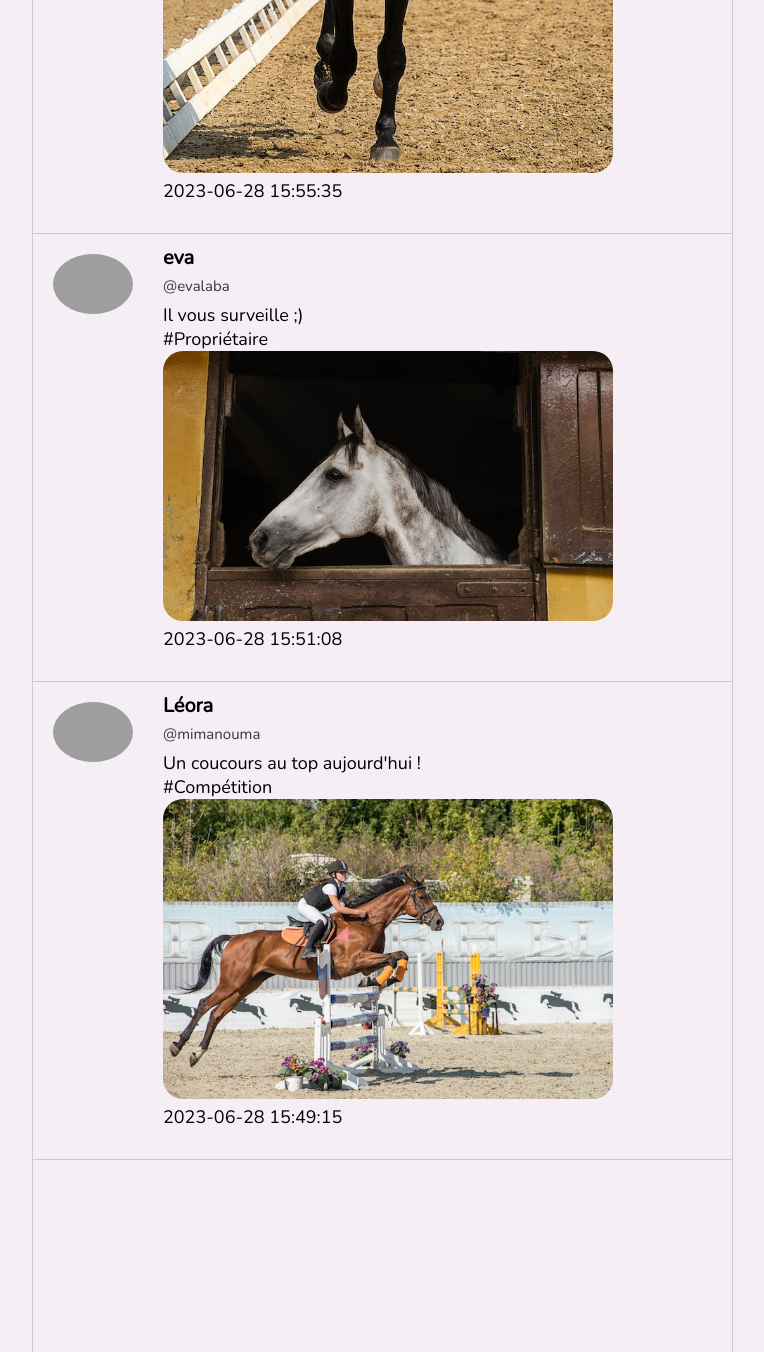
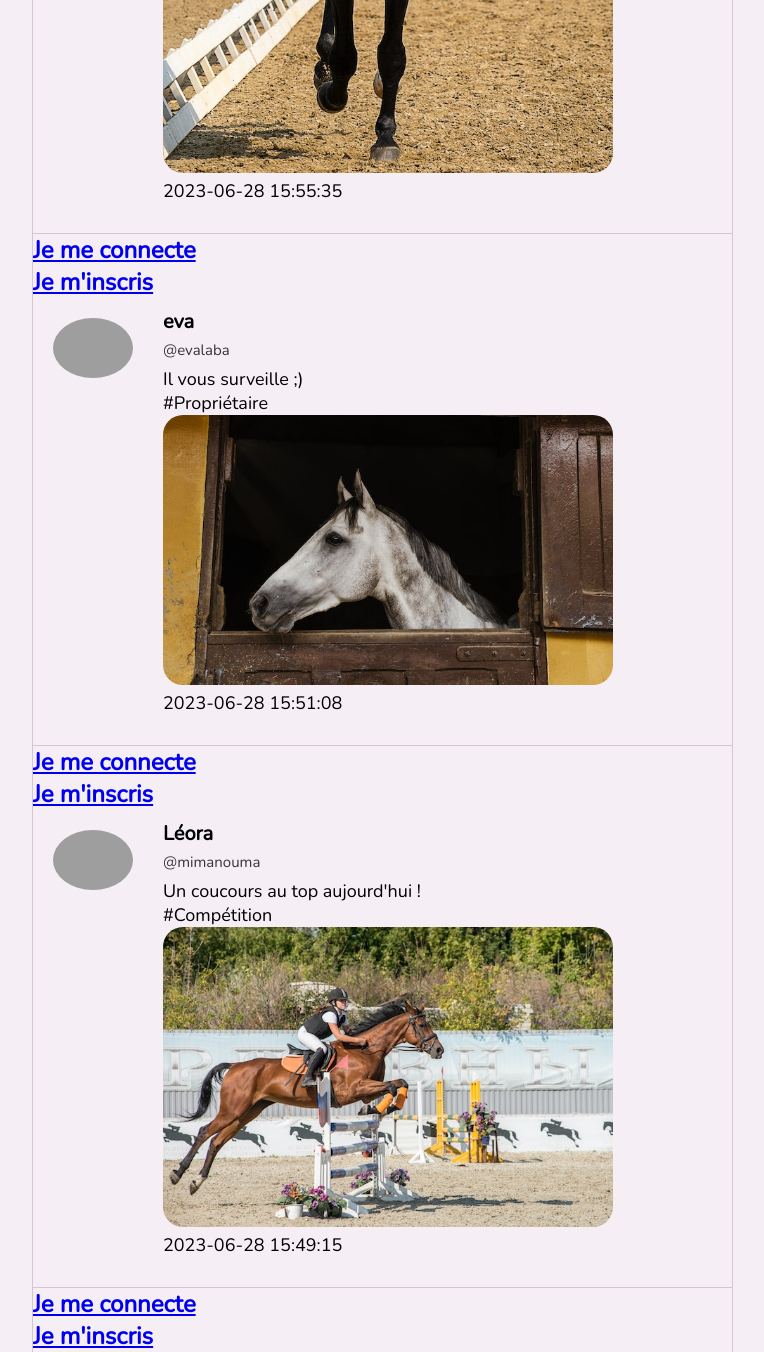
Before and after one commit to LeoraChriquiRestart/Hoofbeat, a PHP site: page / in a window 1280 px wide. Shown: the part 959-2311 px from the top of the page, without its empty margins (201-965 px from the left). Run offline with PHP 8.4, Linux system fonts and the light colour scheme; data comes from the database, SQL or seed files in the repository; grey boxes are pictures that could not be loaded.

Commit message:
Add files via upload

```diff
--- /dev/null
+++ b/projet_axe/blur.js
@@ -0,0 +1,11 @@
+// Fond flou
+
+const feed = document.querySelector(".feed");
+
+setInterval(() => {
+    const y = feed.getBoundingClientRect().y;
+    if (y < -100) {
+        const modalScroll = document.querySelector(".modal__flou");
+        modalScroll.classList.add("visible");
+    }
+}, 500);
--- a/projet_axe/index.php
+++ b/projet_axe/index.php
@@ -44,6 +44,7 @@
                     <button class="post-box__post-button">Post</button>
                 </form>
             </div>
+
             <?php  foreach($allCourses as $course) {
 
                 $autheur_id = $course['author_id'];
@@ -105,8 +106,21 @@
                         </div>
                     </div>
                 </div>
+                <div class="modal__flou">
+                    <h2>
+                        <a href="connexion.php">Je me connecte </a>
+                    </h2>
+                    <h2>
+                        <a href="inscription.php">Je m'inscris </a>
+                    </h2>
+                </div>
 
             <?php } ?>
+
+            <?php if (!isset($_SESSION['id'])) { ?>
+                <script src="blur.js"></script>
+            <?php } ?>
+
         </div>
         <!--Right-box-->
         <div class="right-box">
```
